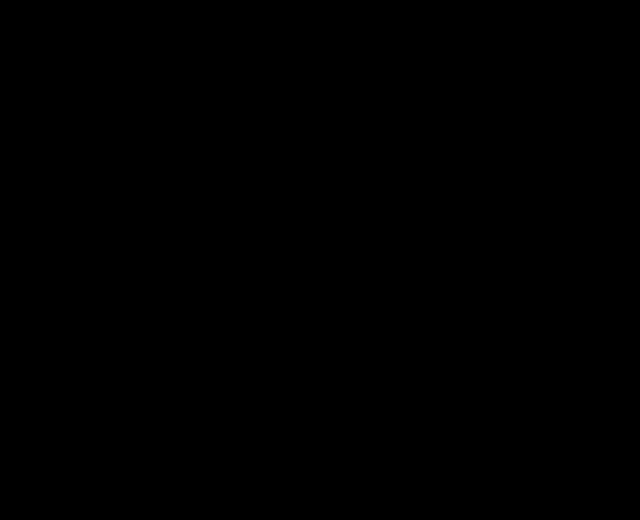
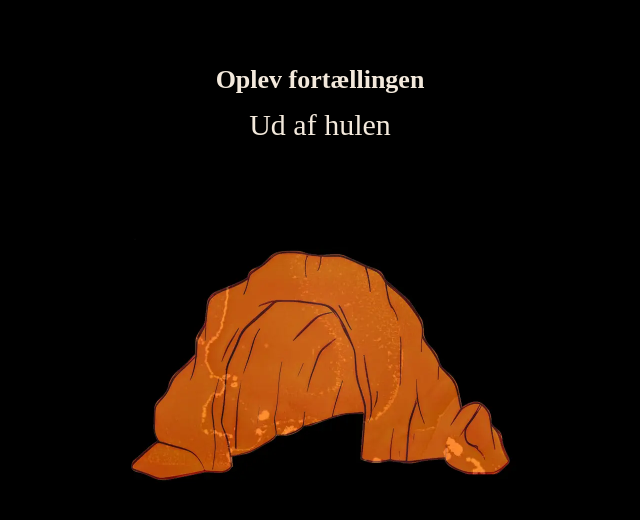
Before and after one commit to SarahNevin/filosofiapp, a React (Vite) app: page /historie in a window 1280 px wide. Shown: the top 520 px of the page, without its empty margins (320-960 px from the left). Built offline with nearby package versions, Linux system fonts and the light colour scheme; a web font is replaced by a local one.

Commit message:
ScreenHeader + billede tilføjet

```diff
--- a/src/views/EmneView.jsx
+++ b/src/views/EmneView.jsx
@@ -1,6 +1,23 @@
+import ScreenHeader from "../components/ScreenHeader";
+import platonHule from "../assets/images/platons-hule.webp";
+
 export default function EmneView() {
   return (
     <div>
+      <ScreenHeader
+        tagline="Platon"
+        title="Ud af hulen"
+        level="h1"
+        visTilbageknap={true}
+      />
+
+      <div className="w-full flex justify-center mt-6">
+        <img
+          src={platonHule}
+          alt="Platons hule"
+          className="w-full h-[300px] object-cover"
+        />
+      </div>
     </div>
   );
 }
--- a/src/views/HistorieView.jsx
+++ b/src/views/HistorieView.jsx
@@ -1,6 +1,23 @@
+import ScreenHeader from "../components/ScreenHeader";
+import platonHule from "../assets/images/platons-hule.webp";
+
 export default function HistorieView() {
   return (
     <div>
+      <ScreenHeader
+        tagline="Oplev fortællingen"
+        title="Ud af hulen"
+        level="h2"
+        visTilbageknap={true}
+      />
+
+      <div className="w-full flex justify-center mt-6">
+        <img
+          src={platonHule}
+          alt="Platons hule"
+          className="w-full h-[300px] object-cover"
+        />
+      </div>
     </div>
   );
 }
```
